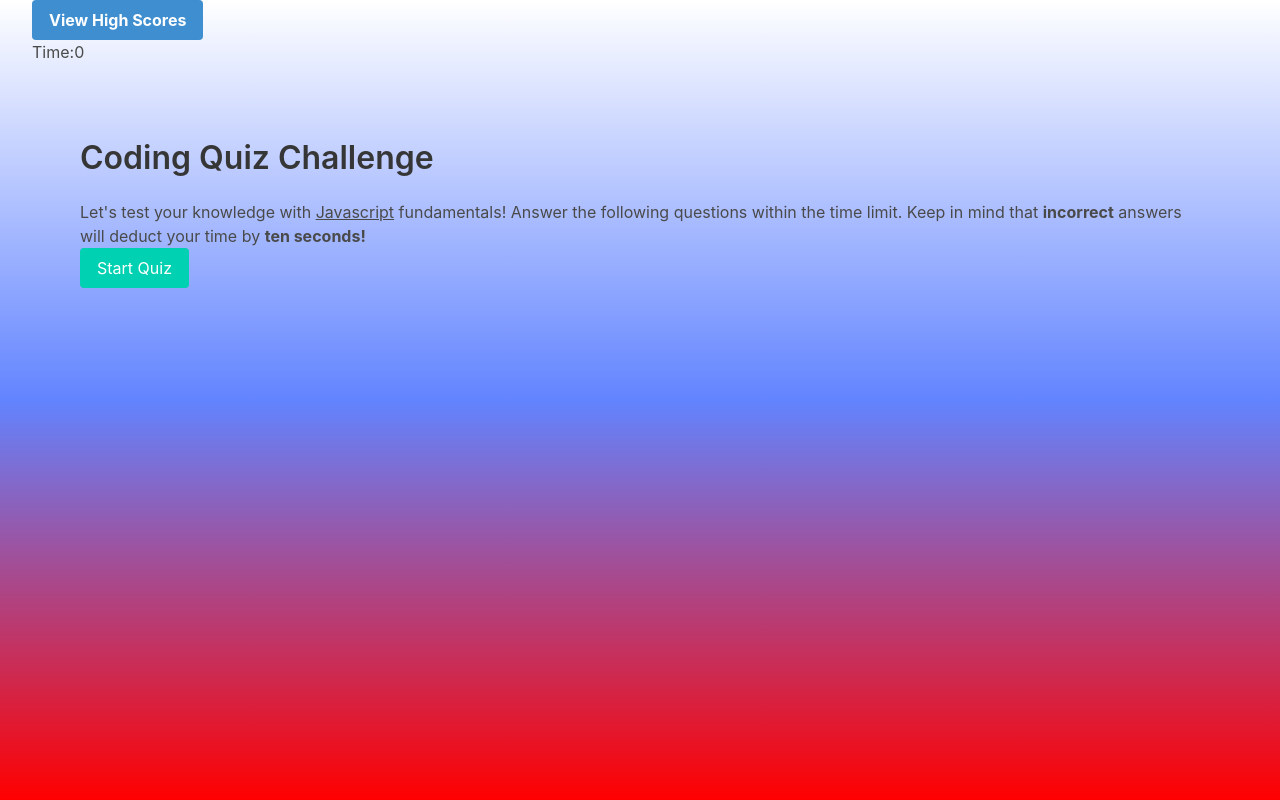
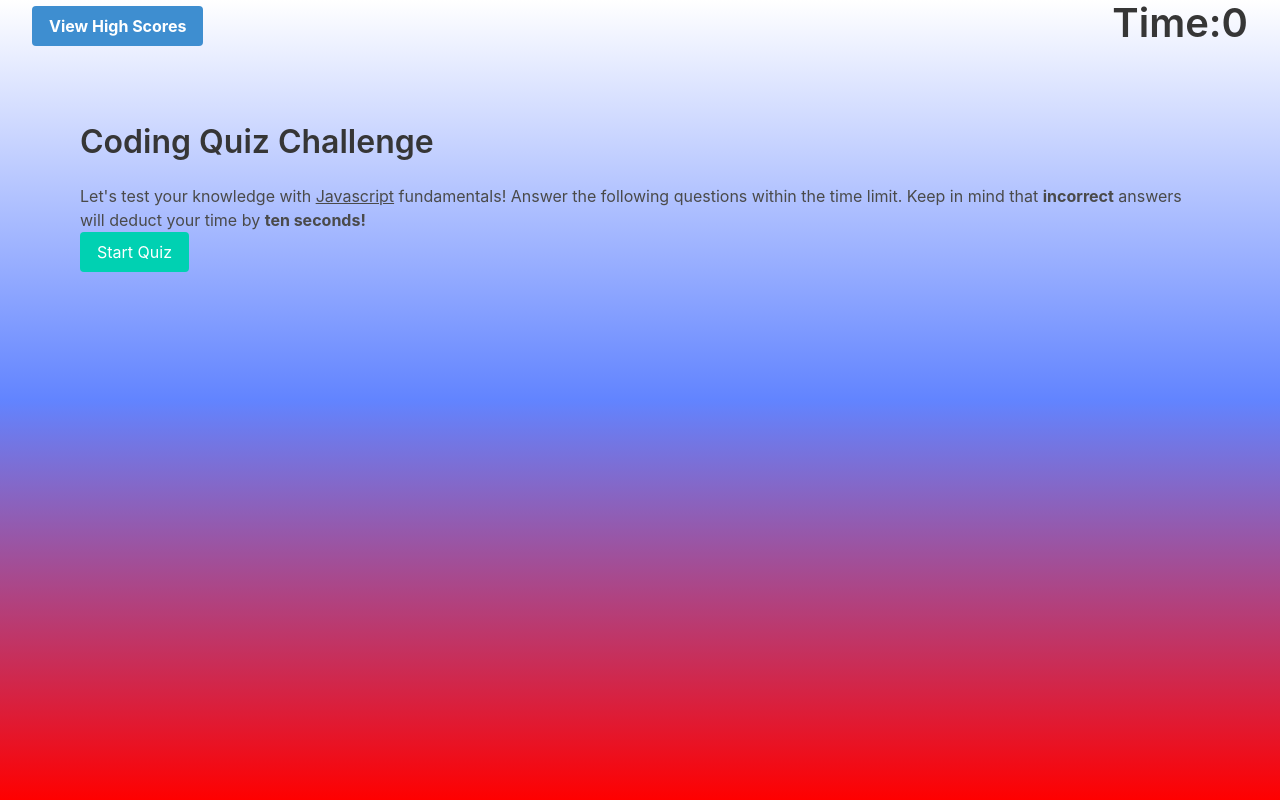
Before and after one commit to Xallver/Crazy-Cool-Coding-Quiz, a plain HTML site: page index.html in a window 1280 px wide. Drawn offline with nearby package versions, Linux system fonts and the light colour scheme.

Commit message:
finished final styling of html

```diff
--- a/index.html
+++ b/index.html
@@ -18,12 +18,12 @@
     <section class="container is-fluid">
 
         <!-- Timer and Highscore link-->
-        <div class="hero-head">
+        <div class="hero-head level">
             <div>
                 <a class="button is-info" href="#" id="viewHighScore">View High Scores</a>
             </div>
             <div id="timer" class="navbar">
-                <span id="timeLeft">Time:0</span>
+                <span id="timeLeft" class="title is-2 is-spaced">Time:0</span>
             </div>
             <div id="timesUp" style="display:none;">Time's Up</div>
         </div>
```
Also changed, not shown: 1 other file.
